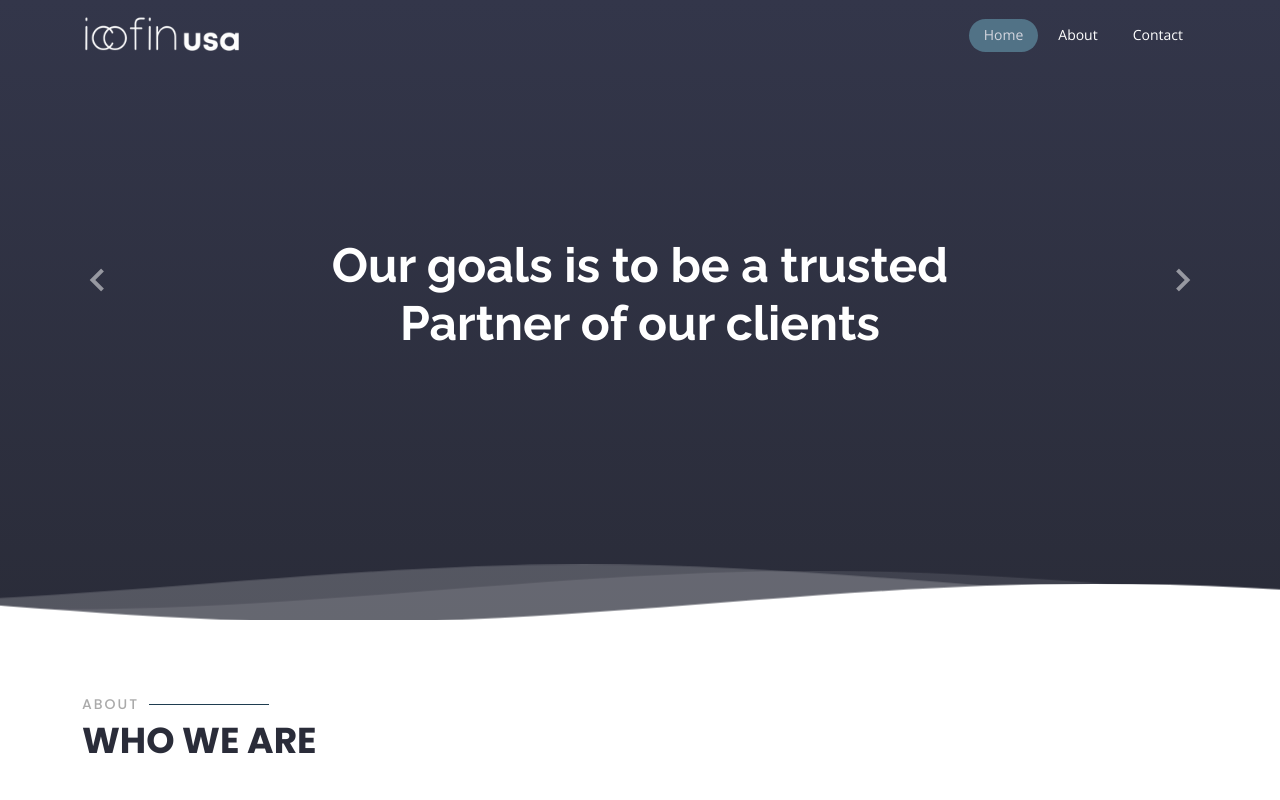
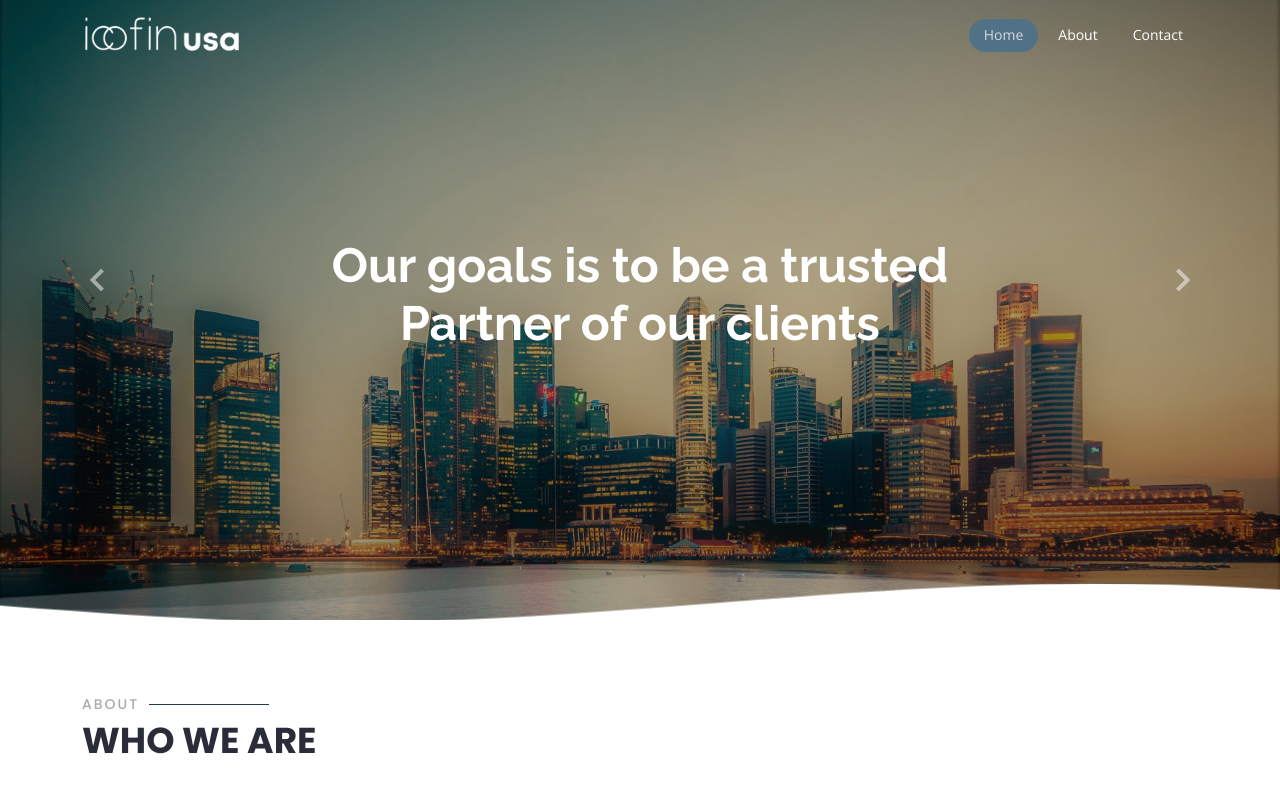
Before and after one commit to FrancoEmanuelCaballero/icofin-website-2, a plain HTML site: page index.html in a window 1280 px wide. Shown: the top 800 px of the page. Drawn offline with nearby package versions, Linux system fonts and the light colour scheme.

Commit message:
Header Bg

```diff
--- a/assets/css/style.css
+++ b/assets/css/style.css
@@ -345,7 +345,9 @@ h6 {
   width: 100%;
   overflow: hidden;
   position: relative;
-  background: linear-gradient(0deg, rgb(42, 44, 57) 0%, rgb(51, 54, 74) 100%);
+  background: url("../img/header-bg.jpg");
+  background-size: 100%;
+  background-position: center;
   padding: 0;
 }
 
```
Also changed, not shown: assets/img/header-bg.jpg (added).
